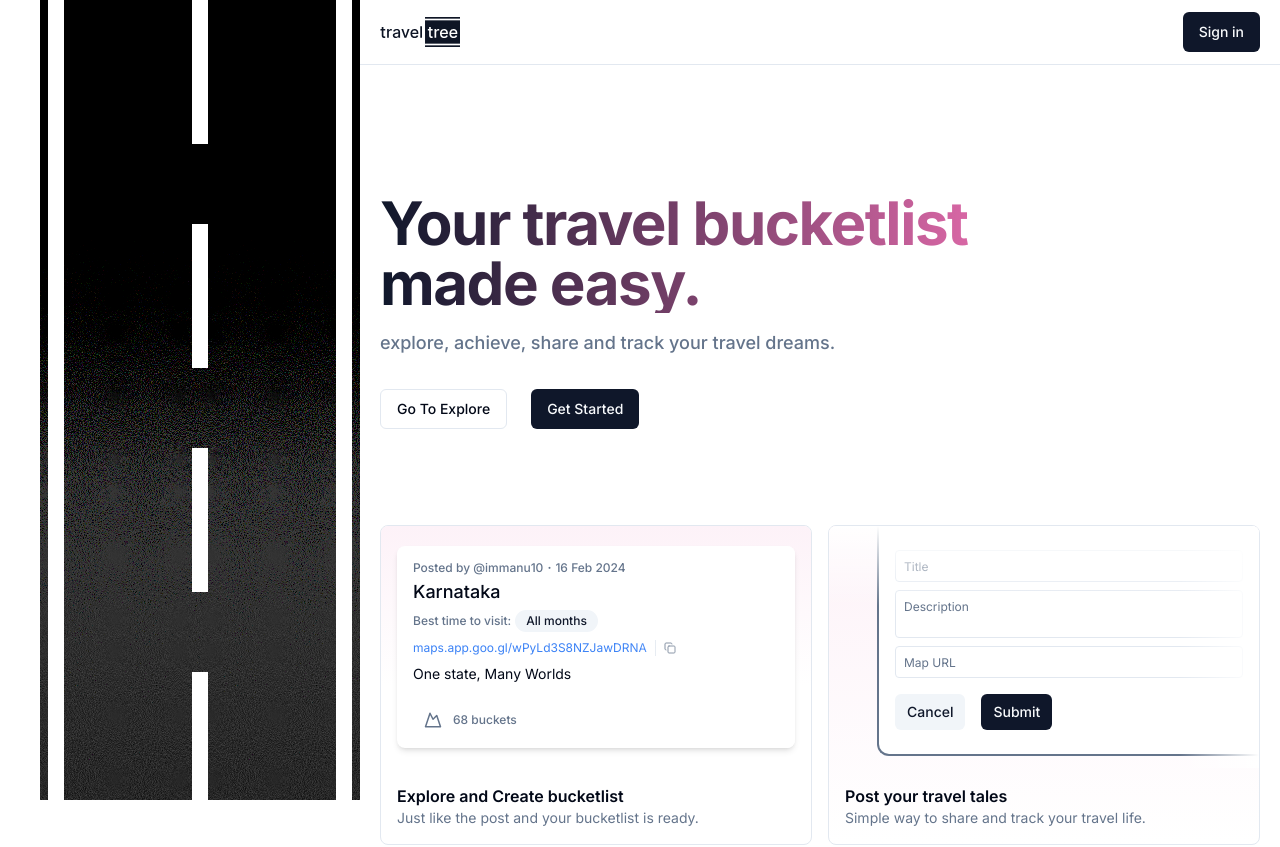
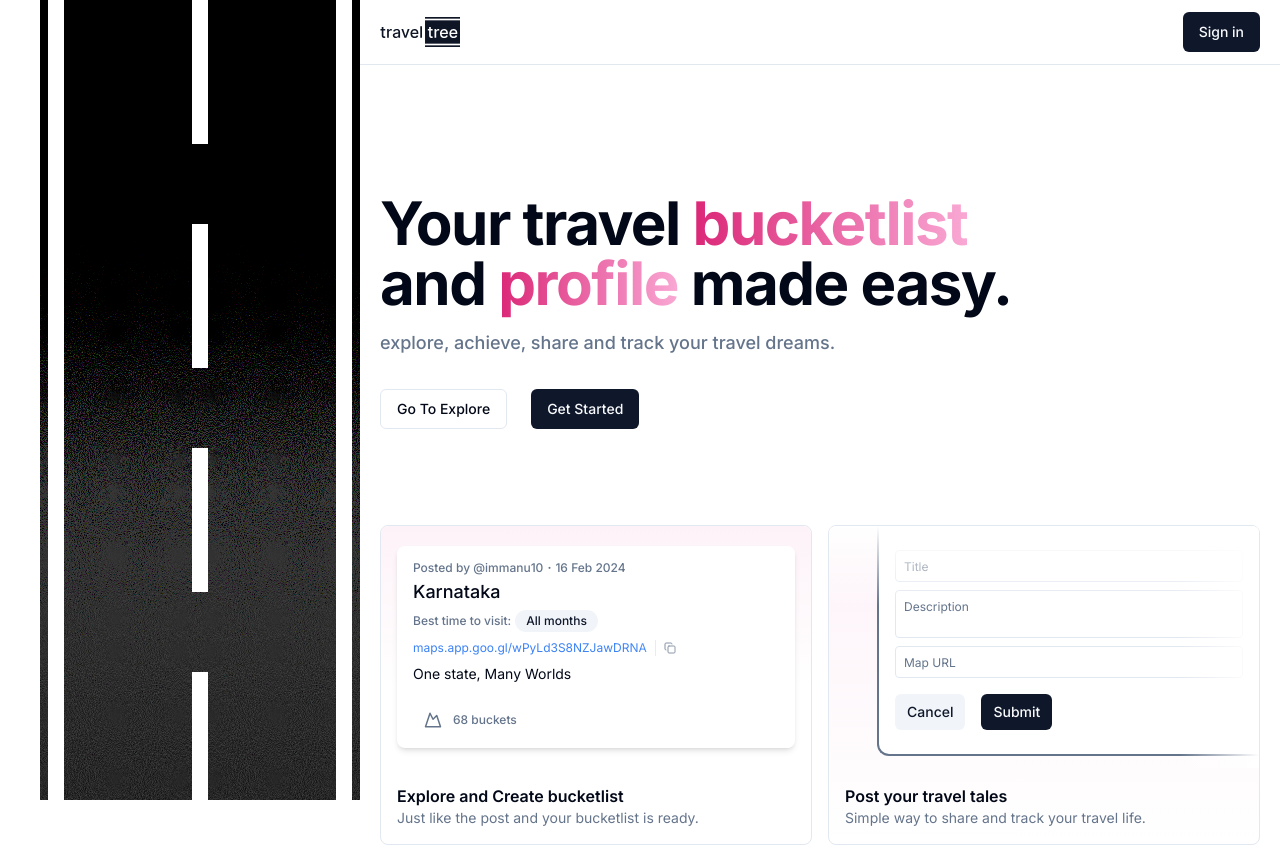
Before and after one commit to immanu10/traveltree, a Next.js app: page / in a window 1280 px wide. Shown: the top 847 px of the page. Built offline with nearby package versions, Linux system fonts and the light colour scheme.

Commit message:
seo and styles fix

```diff
--- a/app/page.tsx
+++ b/app/page.tsx
@@ -49,8 +49,16 @@ export default async function LandingPage() {
             </div>
           </header>
           <main className="mt-32 px-5 flex flex-col items-start">
-            <h1 className="max-w-2xl text-4xl sm:text-5xl md:text-6xl  font-bold  sm:text-left tracking-tight bg-gradient-to-r from-primary to-pink-400 bg-clip-text text-transparent">
-              Your travel bucketlist made easy.
+            <h1 className="max-w-2xl text-4xl sm:text-5xl md:text-6xl font-bold sm:text-left tracking-tight">
+              Your travel{" "}
+              <span className="bg-gradient-to-r from-pink-600 to-pink-300 bg-clip-text text-transparent">
+                bucketlist
+              </span>{" "}
+              and{" "}
+              <span className="bg-gradient-to-r from-pink-600 to-pink-300 bg-clip-text text-transparent">
+                profile
+              </span>{" "}
+              made easy.
             </h1>
             <p className="mt-4 md:text-lg text-muted-foreground sm:text-left font-medium">
               explore, achieve, share and track your travel dreams.
--- a/app/privacy/page.tsx
+++ b/app/privacy/page.tsx
@@ -1,6 +1,13 @@
 import Footer from "@/components/layout/footer";
+import { Metadata } from "next";
 import Image from "next/image";
 import Link from "next/link";
+
+const title = "Traveltree.co | Privacy Policy";
+
+export const metadata: Metadata = {
+  title,
+};
 
 export default function PrivacyPage() {
   return (
--- a/app/signin/page.tsx
+++ b/app/signin/page.tsx
@@ -1,9 +1,16 @@
 import { SigninForm } from "@/components/form/signin";
 import { Icons } from "@/components/icons";
 import { getSessionUser } from "@/lib/supabase/helpers";
+import { Metadata } from "next";
 import Image from "next/image";
 import Link from "next/link";
 import { redirect } from "next/navigation";
+
+const title = "Traveltree.co | Signin";
+
+export const metadata: Metadata = {
+  title,
+};
 
 export default async function SigninPage({
   searchParams,
```
